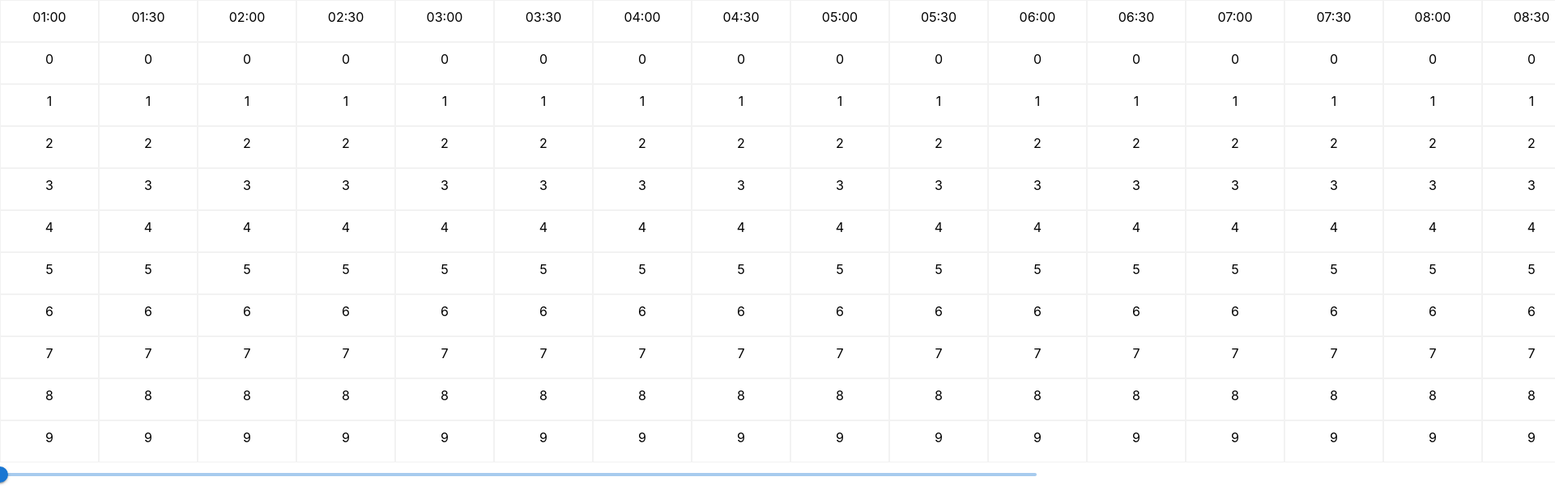
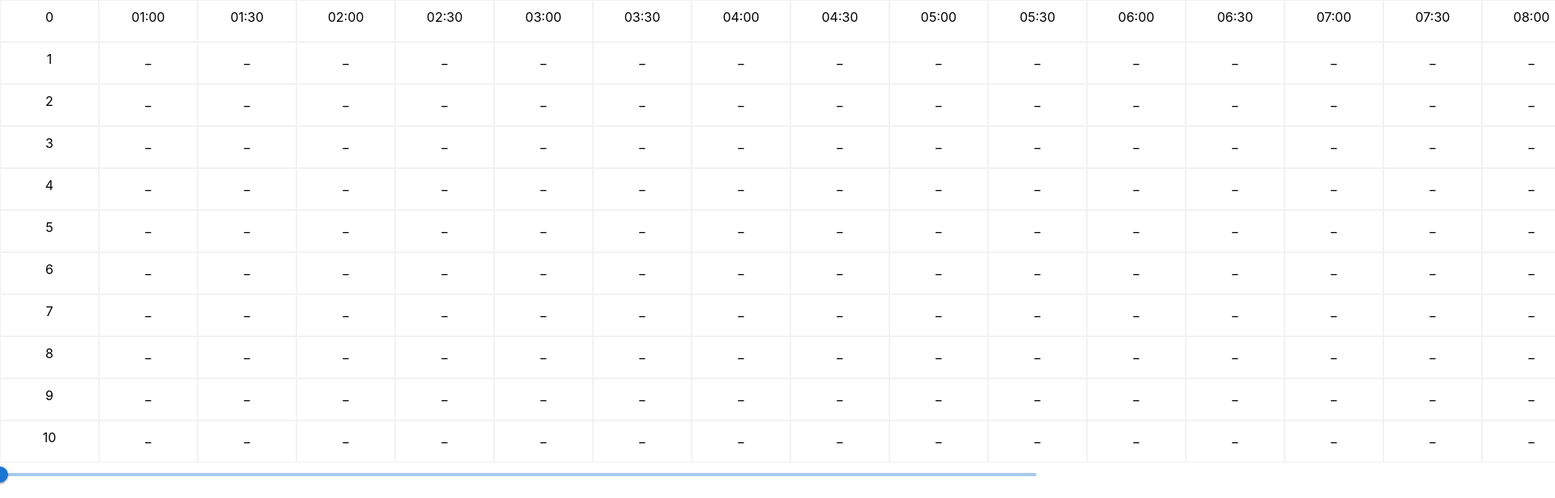
Before and after one commit to Esolberg2/gridproj, a React (Create React App) app: page / in a window 1280 px wide. Shown: the top 616 px of the page at 81% size, 1920 px wide, since content can reach past the window. Built offline with nearby package versions, Linux system fonts and the light colour scheme.

Commit message:
refactored components to have generic GridRow and Cell components that get wrapped into timeline specific versions. Updated GridMatrix to become Timeline, which defines cell types for the timeline grid, then passes these cell prototypes into the GridRow component in order to build the timeline.

```diff
--- a/src/App.js
+++ b/src/App.js
@@ -2,12 +2,13 @@ import './App.css';
 import Slider from '@mui/material/Slider';
 import { useState } from 'react'
 import moment from 'moment';
-import GridMatrix from './components/GridMatrix';
+import Timeline from './components/Timeline';
 
 
 function App() {
   const [sliderValue, setSliderValue] = useState(100);
   const columnHeaders = calculateColumns("01:00", "11:53");
+  const rowLabels = Array.from(Array(columnHeaders.length + 1).keys())
 
   const handleChange = (event, newValue) => {
     setSliderValue(newValue);
@@ -36,8 +37,8 @@ function App() {
   }
 
   return (
-    <div className="App">
-      <GridMatrix rows={10} columns={columnHeaders.length} cellWidth={sliderValue} columnLabels={columnHeaders} />
+    <div className="App" style={{display: 'flex', flexDirection: 'column'}}>
+      <Timeline rows={10} columns={columnHeaders.length} cellWidth={sliderValue} columnLabels={columnHeaders} rowLabels={rowLabels}/>
       <Slider
         aria-label="Small steps"
         value={sliderValue}
--- /dev/null
+++ b/src/components/Cell.js
@@ -0,0 +1,25 @@
+const Cell = ({ index, cellWidth, children }) => {
+
+    return (
+      <>
+          <div
+              key={index}>
+              <div style={{
+                  border: '1px solid rgba(0, 0, 0, 0.05)',
+                  display: 'flex',
+                  flexDirection: 'column',
+                  flex: '1',
+                  width: cellWidth,
+                  whiteSpace: "nowrap",
+                  minWidth: '30px',
+                  minHeight: '30px',
+                  padding: '10px'
+              }}>
+                  {children}
+              </div>
+          </div>
+      </>
+    );
+  };
+
+  export default Cell;
--- a/src/components/GridMatrix.js
+++ /dev/null
@@ -1,25 +0,0 @@
-import React from 'react';
-import GridColumnHeaders from './GridColumnHeaders';
-import GridRow from './GridRow';
-
-const GridMatrix = ({ rows, columns, cellWidth, columnLabels, rowLabels }) => {
-
-    const renderRows = function(rows, conlumns, cellWidth) {
-        return (
-            <div >
-                {[...Array(rows)].map((_, rowIndex) => (
-                    <GridRow key={rowIndex} rowIndex={rowIndex} columns={columns} cellWidth={cellWidth} cellContent={Array(columns).fill(rowIndex)}/>
-                ))}
-            </div>
-        )
-    }
-
-    return (
-        <div>
-            <GridColumnHeaders columns={columns} cellWidth={cellWidth} columnLabels={columnLabels} />
-            {renderRows(rows, columns, cellWidth )}
-        </div>
-    );
-};
-
-export default GridMatrix;
--- a/src/components/GridRow.js
+++ b/src/components/GridRow.js
@@ -1,18 +1,10 @@
-import TimelineCell from './TimelineCell';
 
-const GridRow = ({ rowIndex, columns, cellWidth, cellContent }) => {
-
-    const renderCellContent = function(colIndex) {
-        return cellContent && Array.isArray(cellContent) && cellContent.length === columns ? cellContent[colIndex] : null
-    }
-
+const GridRow = ({ rowIndex, columns, values, children }) => {
     return (
         <div style={{display: 'flex'}} key={rowIndex}>
             {[...Array(columns)].map((_, colIndex) => (
                 <div key={colIndex}>
-                    <TimelineCell key={colIndex} rowIndex={rowIndex} colIndex={colIndex} cellWidth={cellWidth}>
-                        {renderCellContent(colIndex)}
-                    </TimelineCell>
+                    {children(colIndex, values ? values[colIndex] : null)}
                 </div>
             ))}
         </div>
--- /dev/null
+++ b/src/components/Timeline.js
@@ -0,0 +1,82 @@
+import React from 'react';
+import GridRow from './GridRow';
+import Cell from './Cell';
+import TimelineCell from './TimelineCell';
+
+
+const Timeline = ({ rows, columns, cellWidth, columnLabels, rowLabels }) => {
+
+    // const renderCellContent = function(colIndex) {
+    //     return cellContent && Array.isArray(cellContent) && cellContent.length === columns ? cellContent[colIndex] : null
+    // }
+
+    const renderBodyCell = function(colIndex, rowIndex, rowData) {
+
+        return (
+            <TimelineCell key={colIndex} rowIndex={rowIndex} colIndex={colIndex} cellWidth={cellWidth}>
+                {rowData ? rowData : '_'}
+            </TimelineCell>
+        )
+    }
+
+    const renderColHeaderCell = function(colIndex, headerLabel) {
+        return (
+            <Cell key={colIndex} index={colIndex} cellWidth={cellWidth}>
+                {headerLabel}
+            </Cell>
+        )
+    }
+
+    const renderRowLabelCell = function(rowIndex, rowLabel) {
+        return (
+            <Cell key={rowIndex} index={rowIndex} cellWidth={100}>
+                {rowLabel}
+            </Cell>
+        )
+    }
+
+    const renderBodyRows = function(rows, columns, cellWidth) {
+        return (
+            <div>
+                {[...Array(rows)].map((_, rowIndex) => (
+                    <GridRow key={rowIndex} rowIndex={rowIndex} columns={columns} cellWidth={cellWidth}>
+                        {renderBodyCell}
+                    </GridRow>
+                ))}
+            </div>
+        )
+    }
+
+    const renderRowLabels = function(rows) {
+        // const labels = Array.from(Array(rows + 1).keys())
+        return (
+            <div>
+                {[...Array(rows + 1)].map((_, rowIndex) => (
+                    renderRowLabelCell(rowIndex, rowLabels[rowIndex])
+                ))}
+            </div>
+        )
+    }
+
+    const renderColumnHeaders = function(columns) {
+        return (
+            <div>
+                <GridRow key={-1} rowIndex={-1} columns={columns} cellWidth={cellWidth} values={columnLabels}>
+                    {renderColHeaderCell}
+                </GridRow>
+            </div>
+        )
+    }
+
+    return (
+        <div style={{ display: 'flex'}}>
+            {renderRowLabels(rows, cellWidth)}
+            <div>
+                {renderColumnHeaders(columns, cellWidth)}
+                {renderBodyRows(rows, columns, cellWidth)}
+            </div>
+        </div>
+    );
+};
+
+export default Timeline;
--- a/src/components/TimelineCell.js
+++ b/src/components/TimelineCell.js
@@ -1,23 +1,15 @@
-const TimelineCell = ({ colIndex, cellWidth, children }) => {
+import Cell from './Cell';
+
+
+const TimelineCell = (props) => {
+
+  const { startTime, endTime, colIndex, cellWidth, children } = props;
+  // const cellData = rowData ? rowData.filter(event => event.startTime.isBetween(startTime, endTime, undefined, '[)')) : []
+
   return (
-    <>
-        <div
-            key={colIndex}>
-            <div style={{
-                border: '1px solid rgba(0, 0, 0, 0.05)',
-                display: 'flex',
-                flexDirection: 'column',
-                flex: '1',
-                width: cellWidth,
-                whiteSpace: "nowrap",
-                minWidth: '30px',
-                minHeight: '30px',
-                padding: '10px'
-            }}>
-                {children}
-            </div>
-        </div>
-    </>
+    <Cell colIndex={colIndex} cellWidth={cellWidth} >
+      {children}
+    </Cell>
   );
 };
 
```
